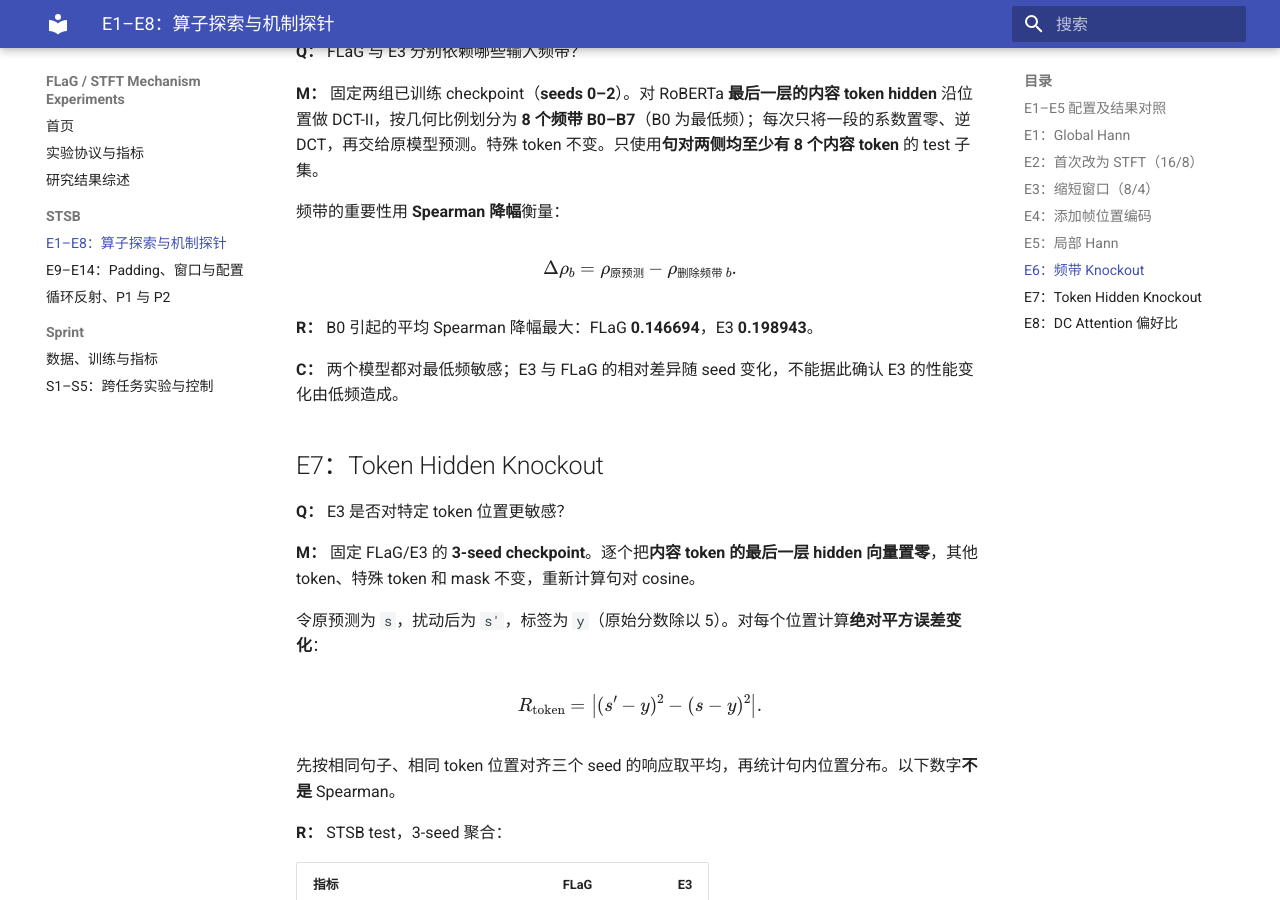
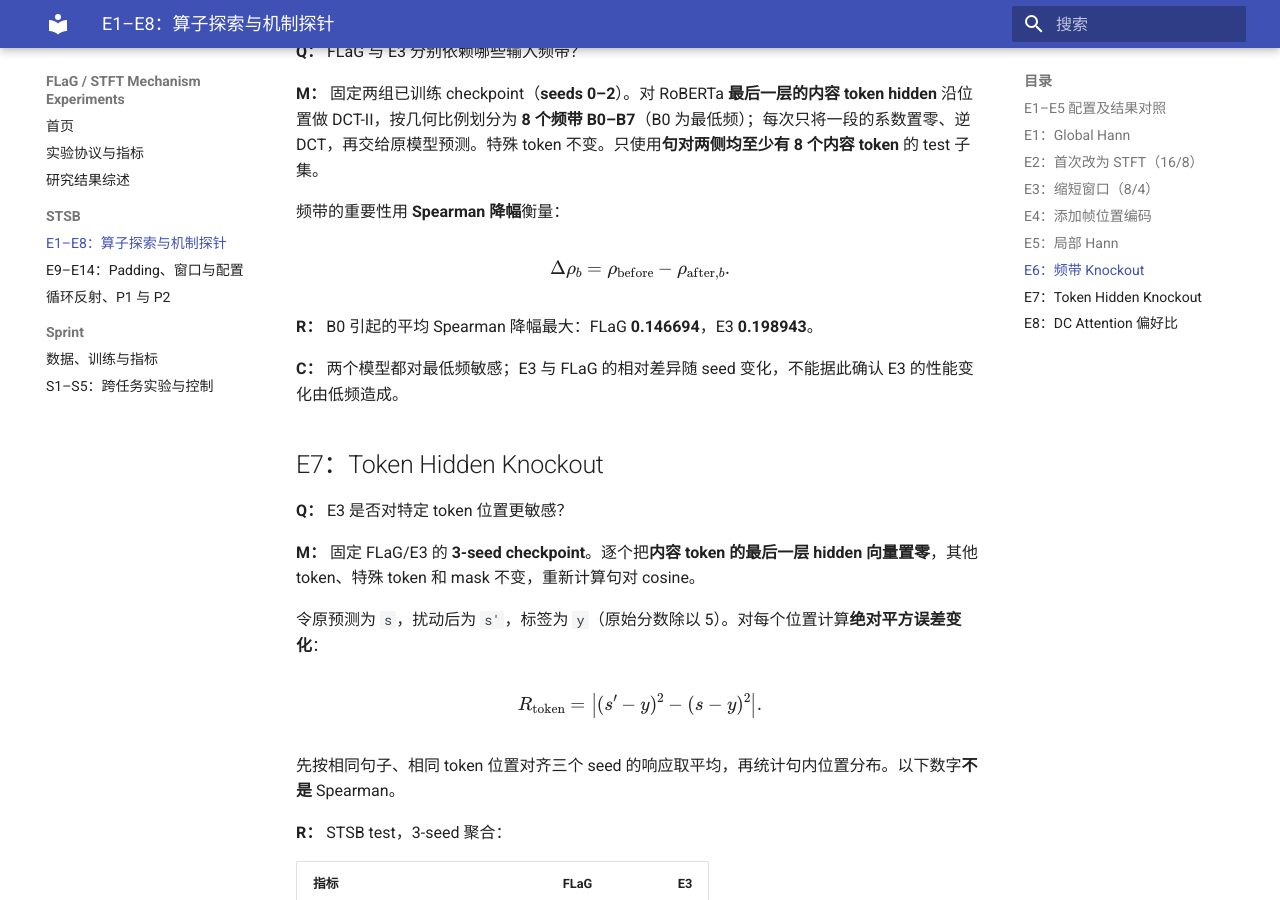
Before and after one commit to lumoswwr/FLaG-STFT-Notes, an MkDocs documentation site: the page built from docs/stsb/01-experiments.md, in a window 1280 px wide and 900 px high, scrolled down 2229 px. Built offline with MkDocs 1.6.1 and Material for MkDocs 9.7.7, drawn with Linux system fonts in a browser that asks for light colours.

```diff
--- a/docs/stsb/01-experiments.md
+++ b/docs/stsb/01-experiments.md
@@ -78,7 +78,7 @@
 频带的重要性用 **Spearman 降幅**衡量：
 
 $$
-\Delta\rho_b=\rho_{\text{原预测}}-\rho_{\text{删除频带 }b}.
+\Delta\rho_b=\rho_{\mathrm{before}}-\rho_{\mathrm{after},b}.
 $$
 
 **R：** B0 引起的平均 Spearman 降幅最大：FLaG **0.146694**，E3 **0.198943**。
```
